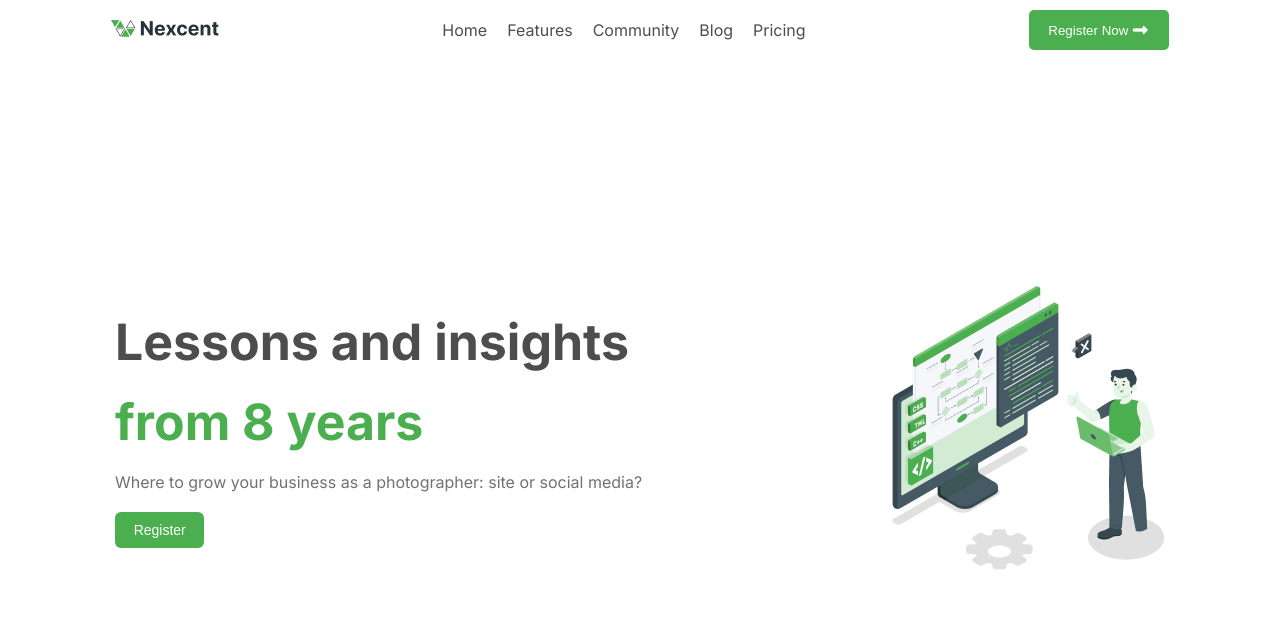
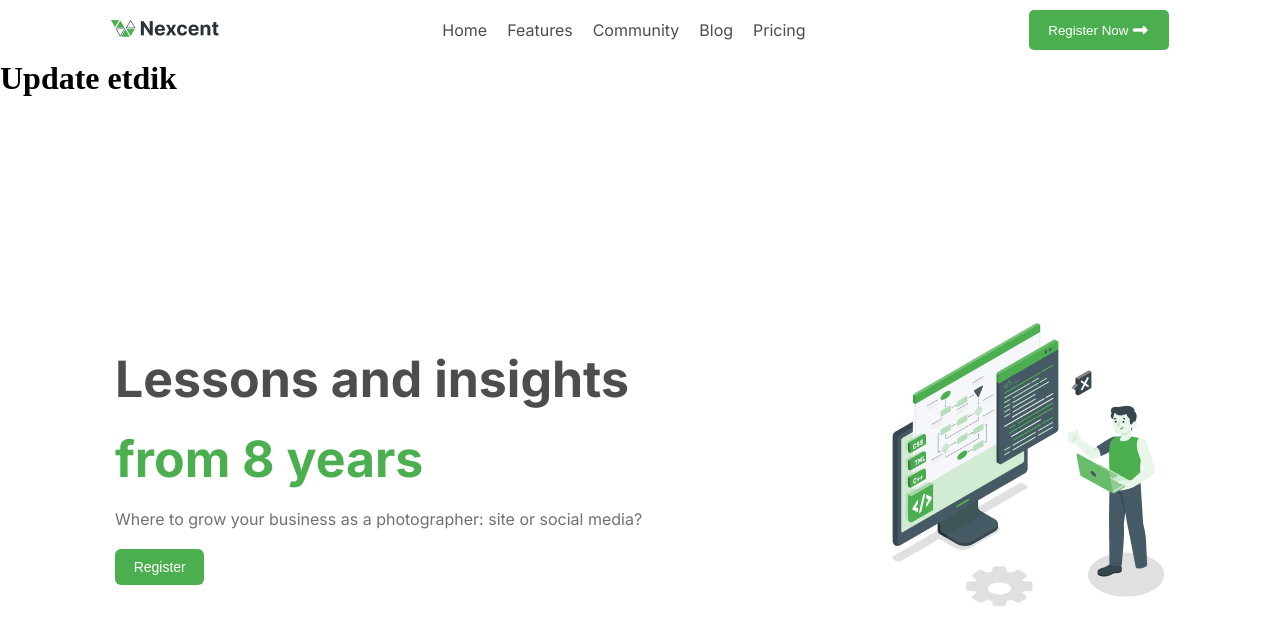
Before and after one commit to efraimmemmed01/Next_Update, a plain HTML site: page index.html in a window 1280 px wide. Drawn offline with Linux system fonts and the light colour scheme; a web font is replaced by a local one.

Commit message:
feat:h1 elave etdim

```diff
--- a/index.html
+++ b/index.html
@@ -36,6 +36,8 @@
             </div>
         </div>
 
+        <h1>Update etdik</h1>
+
 
         <!-- home start -->
         <div class="home">
```
